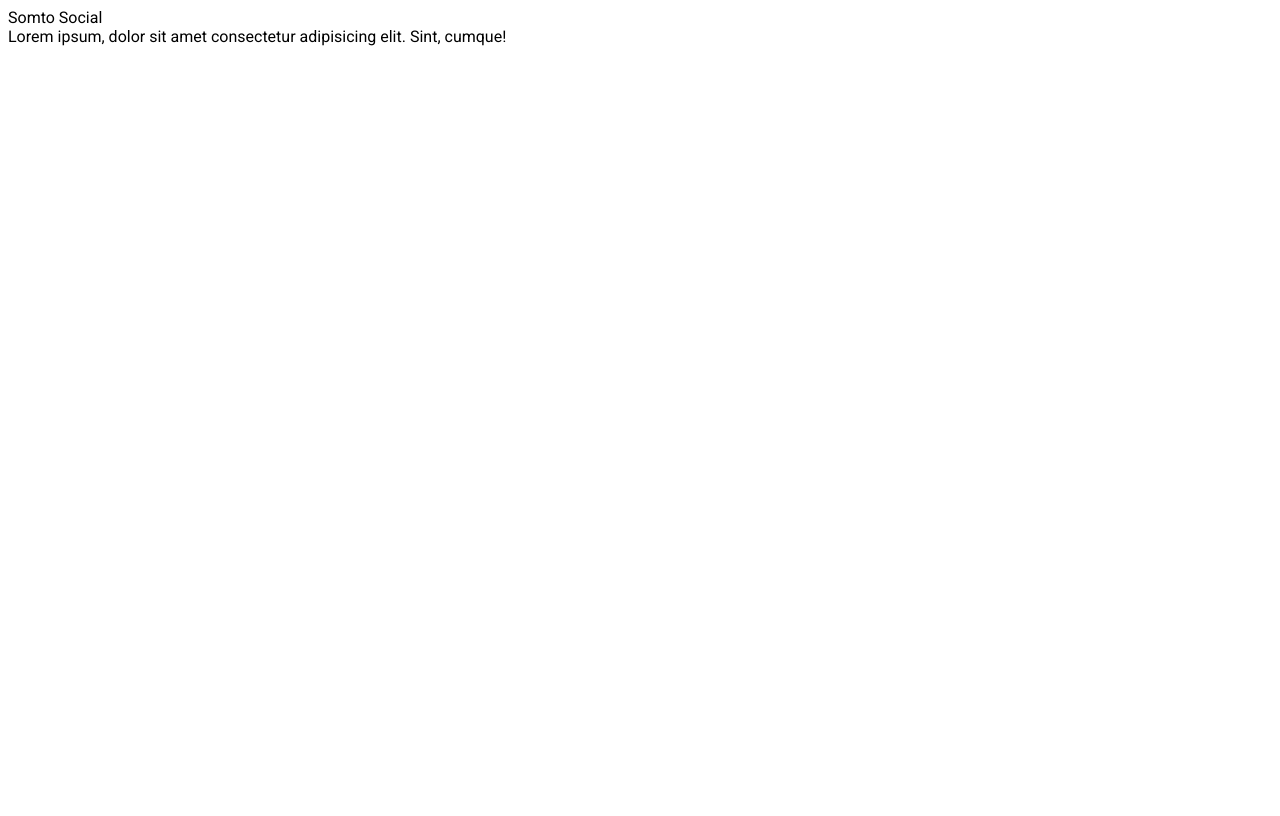
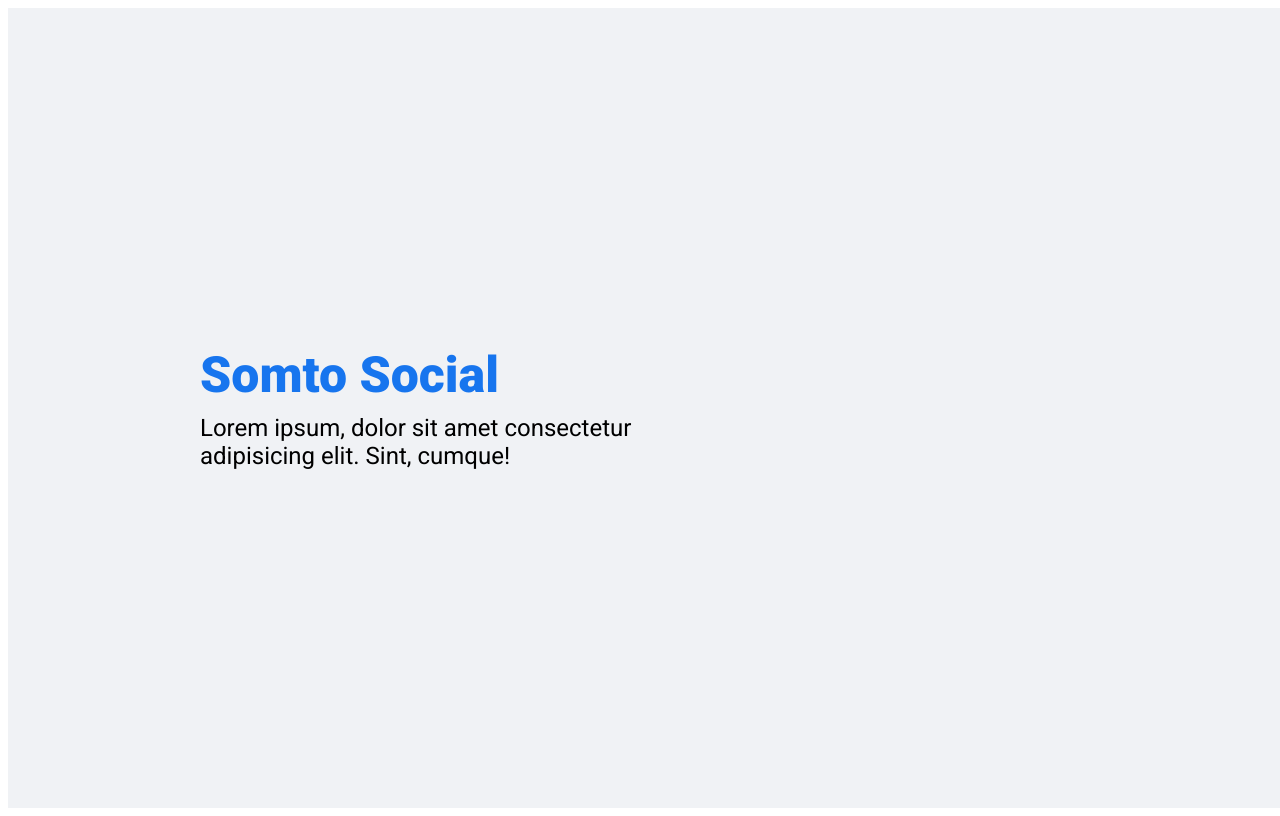
Before and after one commit to Chrstphr9/React-Social-App, a React (Vite) app: page / in a window 1280 px wide. Built offline with nearby package versions, Linux system fonts and the light colour scheme.

Commit message:
done with logo

```diff
--- a/src/pages/Home/Login/Login.css
+++ b/src/pages/Home/Login/Login.css
@@ -0,0 +1,32 @@
+.login {
+    width: 100vw;
+    height: 100vh;
+    background-color: #f0f2f5;
+    display: flex;
+    align-items: center;
+    justify-content: center;
+}
+
+.loginWrapper {
+    width: 70%;
+    height: 70%;
+    display: flex;
+}
+
+.loginLeft,.loginRight {
+    flex: 1;
+    display: flex;
+    flex-direction: column;
+    justify-content: center;
+}
+
+.loginLogo {
+    font-size: 50px;
+    font-weight: 800;
+    color: #1775ee;
+    margin-bottom: 10px;
+}
+
+.loginDesc {
+    font-size: 24px;
+}
--- a/src/pages/Home/Login/Login.jsx
+++ b/src/pages/Home/Login/Login.jsx
@@ -4,12 +4,12 @@ export default function Login() {
     return (
         <div className="login">
             <div className="loginWrapper">
-                <div className="loginleft">
+                <div className="loginLeft">
                     <div className="loginLogo">Somto Social</div>
                     <span className="loginDesc">Lorem ipsum, dolor sit amet consectetur adipisicing elit. Sint, cumque!</span>
                 </div>
                 <div className="loginRight">
-                    <div className="loginBox"> </div>
+                    <div className="loginBox"></div>
                 </div>
             </div>
         </div>
```
